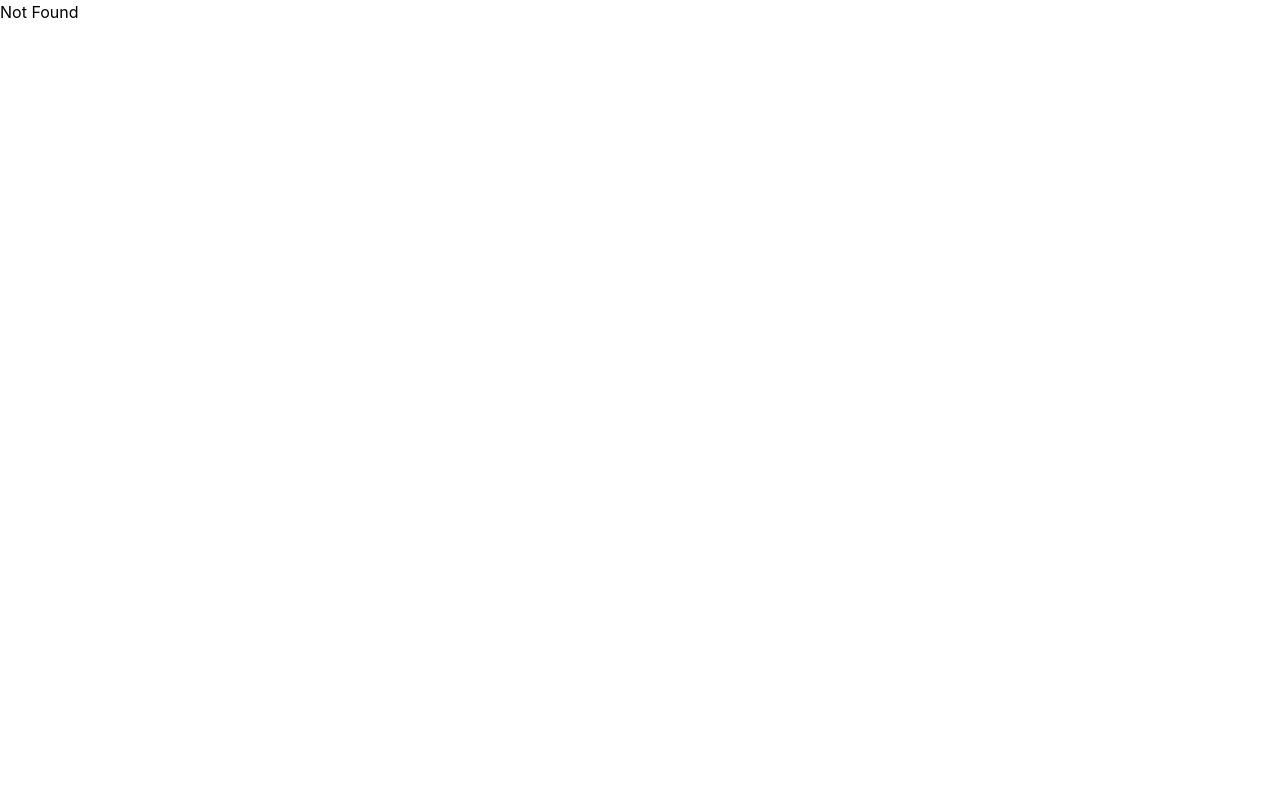
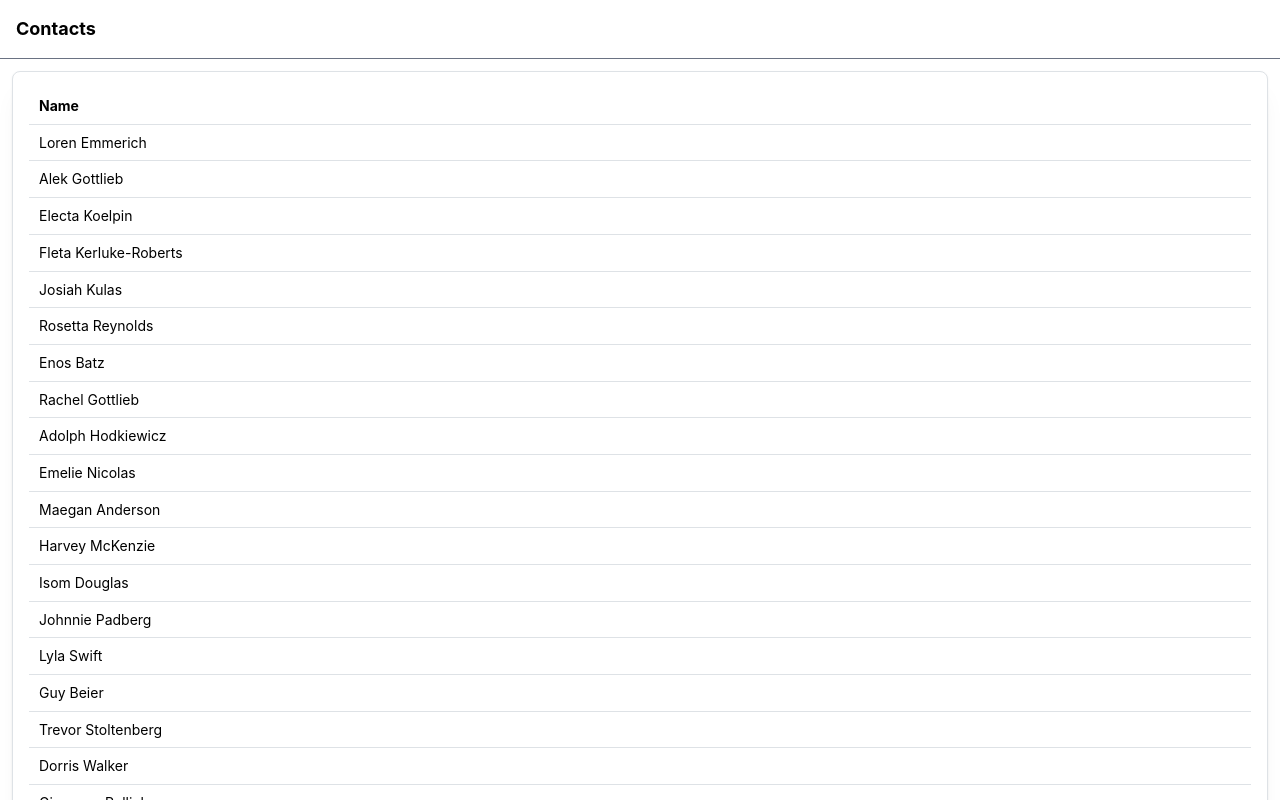
Before and after one commit to TaharaKazuki/tanstack-query-pattern, a React (Vite) app: page /selectors in a window 1280 px wide. Before the commit this address had no page. Shown: the top 800 px of the page. Built offline with nearby package versions, Linux system fonts and the light colour scheme.

Commit message:
Patternsコンポーネントに新しいセレクター用のルートを追加し、リンクを更新しました。これにより、/selectorsパスが追加され、ナビゲーションが強化されました。

```diff
--- a/src/main.tsx
+++ b/src/main.tsx
@@ -17,6 +17,7 @@ import { createRoot } from 'react-dom/client'
 
 import Pattern2 from './patterns/custom-queries'
 import { Patterns } from './patterns/Patterns'
+import Pattern3 from './patterns/selectors'
 import Pattern1 from './patterns/simple-queries'
 
 const rootRoute = createRootRoute({
@@ -41,7 +42,18 @@ const pattern2 = createRoute({
   component: Pattern2,
 })
 
-const routeTree = rootRoute.addChildren([indexRoute, pattern1, pattern2])
+const pattern3 = createRoute({
+  path: '/selectors',
+  getParentRoute: () => rootRoute,
+  component: Pattern3,
+})
+
+const routeTree = rootRoute.addChildren([
+  indexRoute,
+  pattern1,
+  pattern2,
+  pattern3,
+])
 
 const router = createRouter({
   routeTree,
--- a/src/patterns/Patterns.tsx
+++ b/src/patterns/Patterns.tsx
@@ -10,6 +10,9 @@ export function Patterns() {
       <Link to={'/custom-queries'}>
         <li>custom-queries</li>
       </Link>
+      <Link to={'/selectors'}>
+        <li>selectors</li>
+      </Link>
     </>
   )
 }
--- /dev/null
+++ b/src/patterns/selectors/api/query.ts
@@ -0,0 +1,8 @@
+import { queryOptions } from '@tanstack/react-query'
+
+import { client } from '../../common'
+
+export const getContactsQueryOptions = queryOptions({
+  queryKey: ['contacts', 'list'],
+  queryFn: () => client.getContacts(),
+})
--- /dev/null
+++ b/src/patterns/selectors/components/ContactsTable.tsx
@@ -0,0 +1,45 @@
+import { Alert, Button, Card, Table } from '@mantine/core'
+import { useQuery } from '@tanstack/react-query'
+
+import { Spinner } from '../../common'
+import { getContactsQueryOptions } from '../api/query'
+
+export const ContactsTable = () => {
+  const { data, isPending, isError, refetch } = useQuery(
+    getContactsQueryOptions
+  )
+
+  if (isPending)
+    return (
+      <Card withBorder radius={'md'} shadow="md" m="sm">
+        {isPending && <Spinner />}
+      </Card>
+    )
+
+  if (isError)
+    return (
+      <Alert variant="light" color="red" title="Error loading contacts" m="sm">
+        <Button color="red" onClick={() => refetch()}>
+          Try Again
+        </Button>
+      </Alert>
+    )
+  return (
+    <Card withBorder radius={'md'} shadow="md" m="sm">
+      <Table>
+        <Table.Thead>
+          <Table.Tr>
+            <Table.Th>Name</Table.Th>
+          </Table.Tr>
+        </Table.Thead>
+        <Table.Tbody>
+          {data.contacts.map(contact => (
+            <Table.Tr key={contact.id}>
+              <Table.Td>{contact.firstName + ' ' + contact.lastName}</Table.Td>
+            </Table.Tr>
+          ))}
+        </Table.Tbody>
+      </Table>
+    </Card>
+  )
+}
--- /dev/null
+++ b/src/patterns/selectors/index.tsx
@@ -0,0 +1,10 @@
+import { ContactsPage, QueryProvider } from '../common'
+import { ContactsTable } from './components/ContactsTable'
+
+export default function Pattern2() {
+  return (
+    <QueryProvider>
+      <ContactsPage ContactsTableComponent={ContactsTable} />
+    </QueryProvider>
+  )
+}
```
